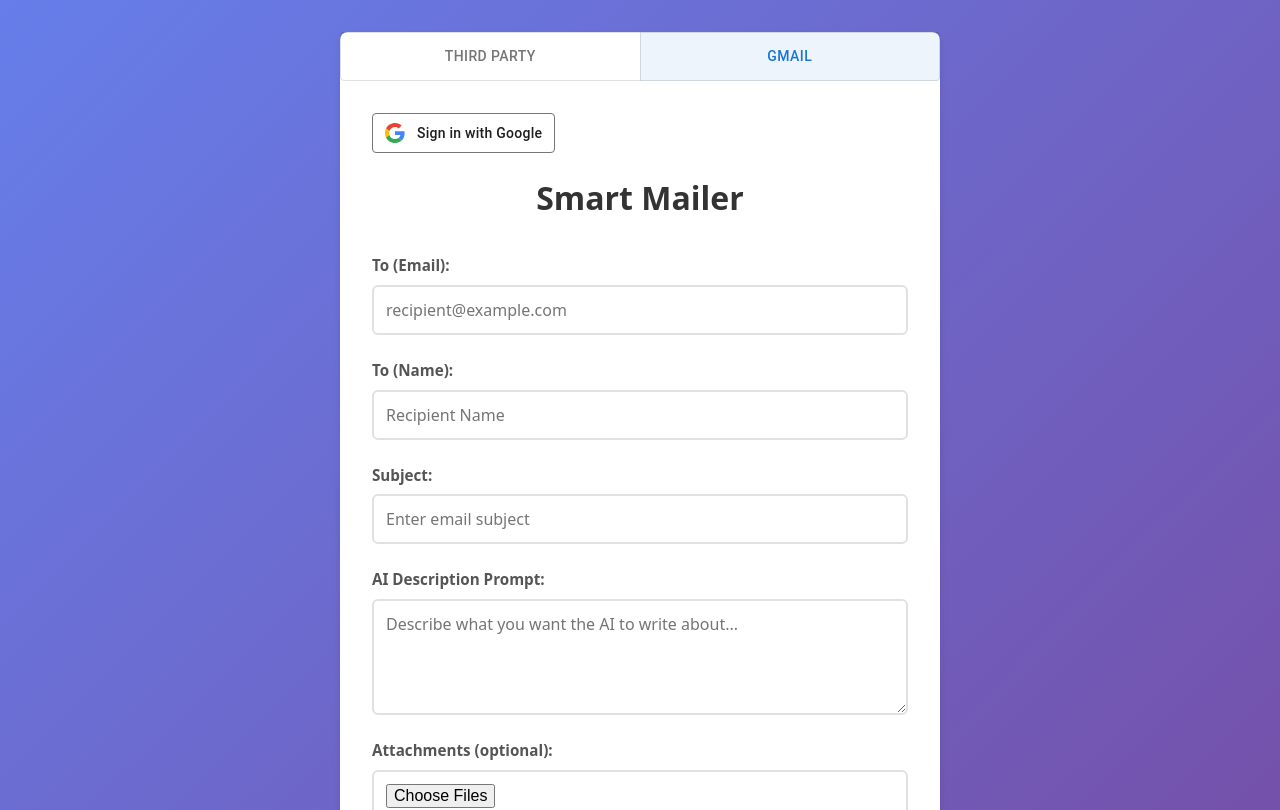
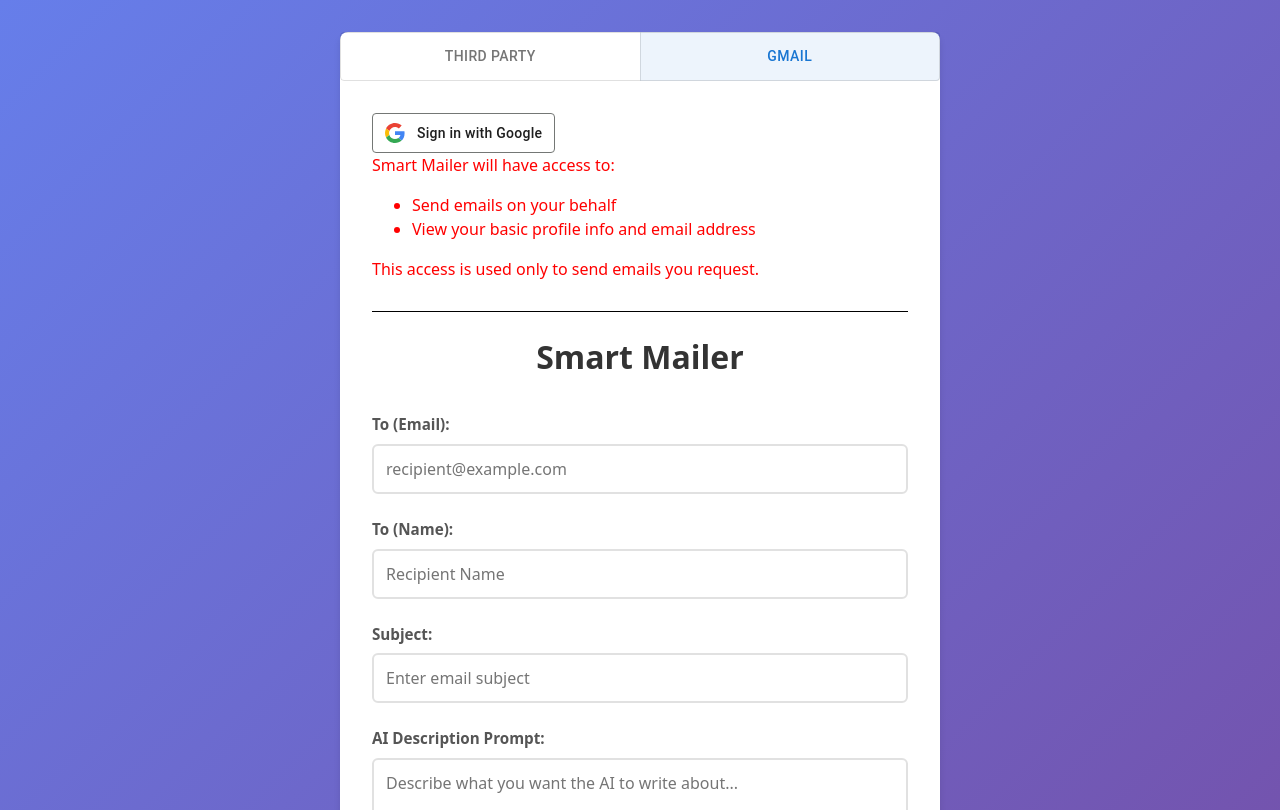
Before and after one commit to hobbbbies/smart-mailer-FE, a React (Vite) app: page / in a window 1280 px wide. Shown: the top 810 px of the page. Built offline with nearby package versions, Linux system fonts and the light colour scheme.

Commit message:
Google verified button

```diff
--- a/src/components/Google/Google.jsx
+++ b/src/components/Google/Google.jsx
@@ -17,7 +17,7 @@
     }
 
     return (
-        <div className="google">
+        <div className={styles.google}>
           {/* Render only when not logged in */}
           {!user && (
             <button className={styles['gsi-material-button']} onClick={handleOAuth}>
@@ -47,8 +47,15 @@
           {user && <div className="user-info">
             <button onClick={handleLogout}>Log Out</button>
             <div>Logged in as: <b>{user.email}</b></div>
-            <div className="warning">NOTE: Emails will be sent on your behalf</div>
           </div>}
+        <div className="warning">
+          Smart Mailer will have access to:
+          <ul>
+            <li>Send emails on your behalf</li>
+            <li>View your basic profile info and email address</li>
+          </ul>
+          This access is used only to send emails you request.<br />
+        </div>
         </div>
     )
 }
--- a/src/components/Google/Google.module.css
+++ b/src/components/Google/Google.module.css
@@ -101,3 +101,8 @@
   background-color: #303030;
   opacity: 8%;
 }
+
+.google {
+    padding-bottom: 30px;;
+    border-bottom: 1px solid black;
+}
```
